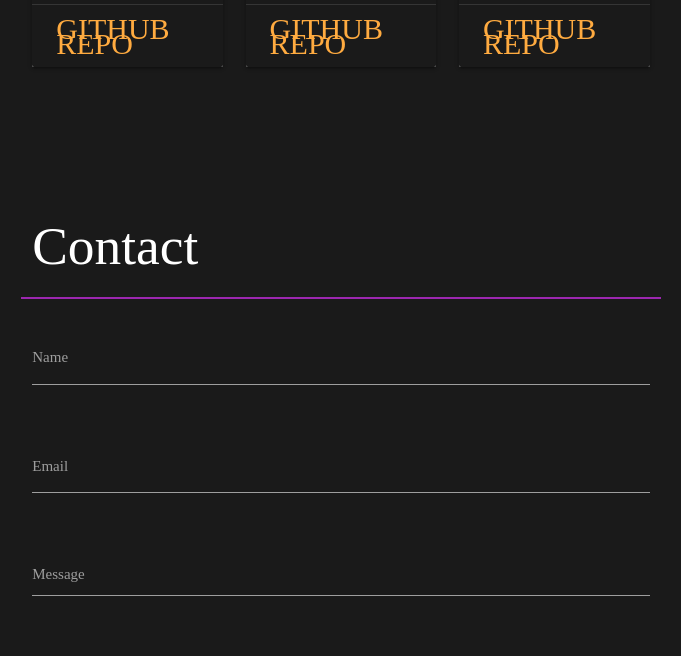
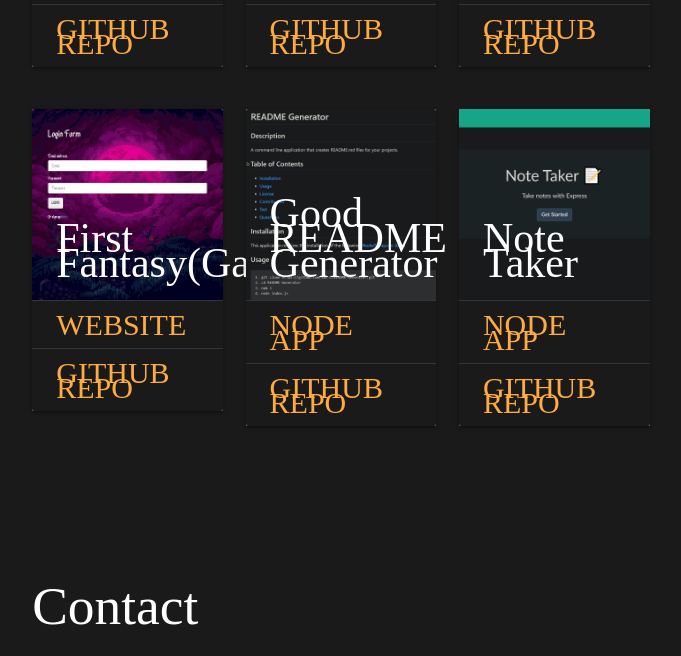
Before and after one commit to Sal-C/Portfolio, a plain HTML site: page index.html in a window 1280 px wide. Shown: the part 1057-1713 px from the top of the page, without its empty margins (299-980 px from the left). Drawn offline with nearby package versions, Linux system fonts and the light colour scheme; a web font is replaced by a local one.

Commit message:
updated portfolio with project 2

```diff
--- a/index.html
+++ b/index.html
@@ -107,6 +107,57 @@
         <!--  -->
       </div>
 
+
+      <div class="row">
+        <div class="col s2 m3"></div>
+        <!-- card 1 -->
+          <div class="col s12 m2">
+            <div class="card">
+              <div class="card-image">
+                <img src="./assets/images/fantasy-preview.png">
+                <span class="card-title" id="project-title">First Fantasy(Game)</span>
+              </div>
+              <div class="card-action" id="card-link">
+                <a href="http://rocky-island-60367.herokuapp.com/">Website</a>
+              </div>
+              <div class="card-action" id="card-link">
+                <a href="https://github.com/Sal-C/project2-th-rjs">Github Repo</a>
+              </div>
+            </div>
+          </div>
+        <!-- card 2 -->
+          <div class="col s12 m2">
+            <div class="card">
+              <div class="card-image">
+                <img src="./assets/images/readme-preview.png">
+                <span class="card-title" id="project-title">Good README Generator</span>
+              </div>
+              <div class="card-action" id="card-link">
+                <a>Node App</a>
+              </div>
+              <div class="card-action" id="card-link">
+                <a href="https://github.com/Sal-C/README-Generator">Github Repo</a>
+              </div>
+            </div>
+          </div>
+        <!-- card 3 -->
+          <div class="col s12 m2">
+            <div class="card">
+              <div class="card-image">
+                <img src="./assets/images/note-preview.png">
+                <span class="card-title" id="project-title">Note Taker</span>
+              </div>
+              <div class="card-action" id="card-link">
+                <a>Node App</a>
+              </div>
+              <div class="card-action" id="card-link">
+                <a href=https://github.com/Sal-C/Note-Taker-App>Github Repo</a>
+              </div>
+            </div>
+          </div>
+        <!--  -->
+      </div>
+
       <!-- /portfolio -->
 
 
@@ -156,7 +207,7 @@
             </a>
           </div>
           <div class="col m1">
-            <a href="https://github.com/Sal-C">
+            <a href="https://www.linkedin.com/in/salvador-chavez-302ba7198/">
               <img class="responsive-img" src="./assets/images/LinkedIn-Icon.png" width="60" height="60">
             </a>
           </div>
```
Also changed, not shown: assets/images/fantasy-preview.png (added), assets/images/note-preview.png (added), assets/images/readme-preview.png (added).
